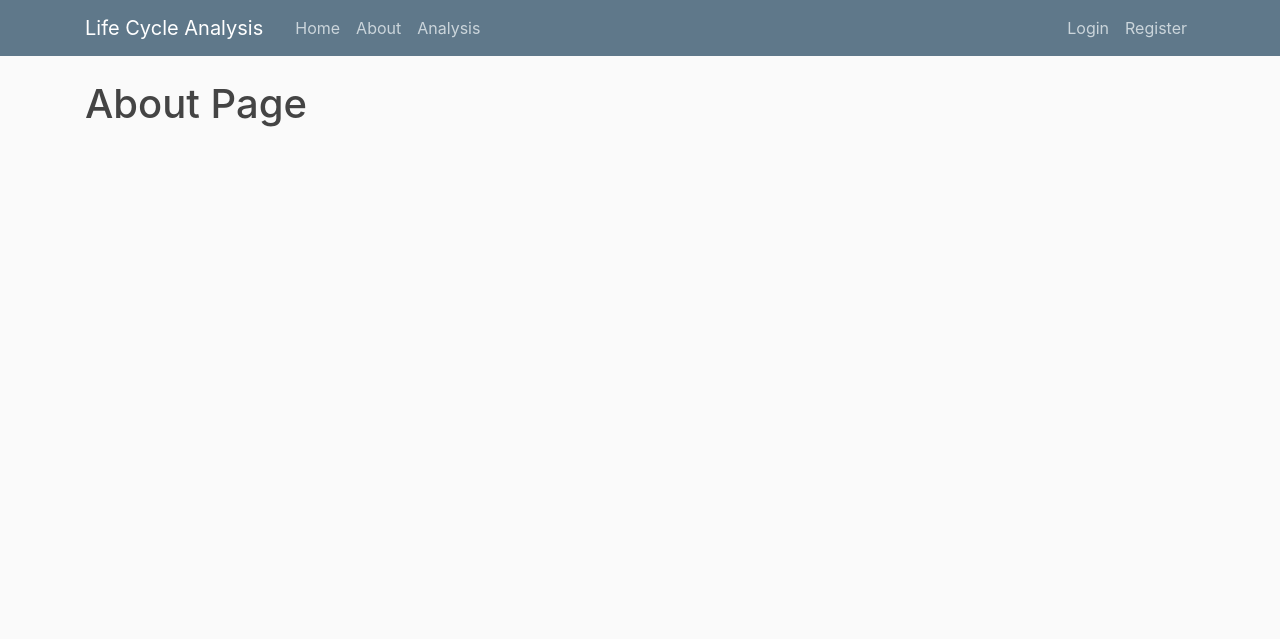
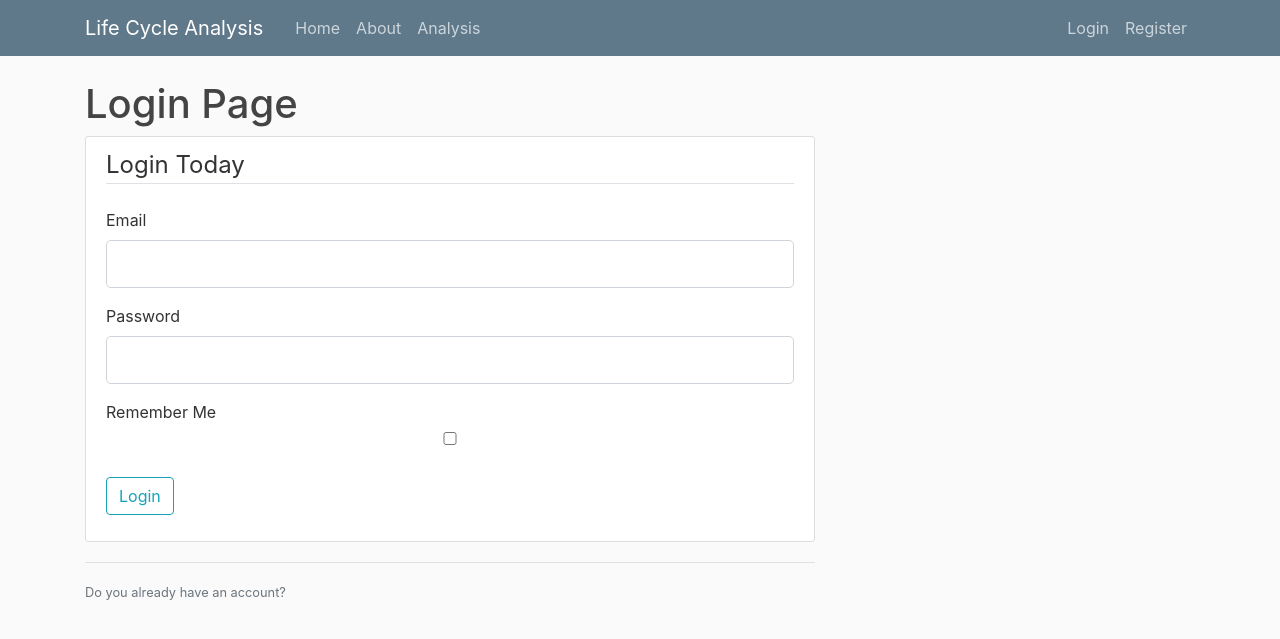
Before and after one commit to BeacnAutodesk/web-app, a Flask app: page /login in a window 1280 px wide. Shown: the top 639 px of the page. Run offline with Flask 2, Linux system fonts and the light colour scheme; some libraries are stand-ins or nearby versions.

Commit message:
frontend

```diff
--- a/templates/lca.html
+++ b/templates/lca.html
@@ -37,10 +37,4 @@
             </div>
         </form>
     </div>
-
-    <div class="border-top pt-3">
-        <small class = "text-muted">
-            <!-- note: pass in name of func 'login'-->
-            Do you already have an account? <a class="ml-2" href="{{url_for('login')}}">
-    </div>
 {% endblock content %}
--- a/templates/login.html
+++ b/templates/login.html
@@ -1,4 +1,35 @@
 {% extends "layouts.html" %}
 {% block content %}
-    <h1>About Page</h1>
+    <h1>Login Page</h1>
+    <div class= "content-section">
+    <form method="POST" action="">
+        {{ form.hidden_tag() }}
+        <!-- INPUT FIELDS -->
+        <fieldset class="form-group">
+            <legend class="border-bottom mb-4">Login Today</legend>
+            <div class="form-group">
+                {{form.email.label(class = "form-control-label")}} <!-- label of username field -->
+                {{form.email(class = "form-control form-control-lg")}} <!-- label of username field -->
+            </div>
+            <div class="form-group">
+                {{form.password.label(class = "form-control-label")}} <!-- label of username field -->
+                {{form.password(class = "form-control form-control-lg")}} <!-- label of username field -->
+            </div>
+            <div class="form-group">
+                {{form.remember.label(class = "form-control-label")}} <!-- label of username field -->
+                {{form.remember(class = "form-control form-control-lg")}} <!-- label of username field -->
+            </div>
+        </fieldset>
+        <!-- SUBMIT BUTTON -->
+        <div class="form-group">
+            {{form.submit(class="btn btn-outline-info")}} <!-- submit button (blue outline button)-->
+        </div>
+    </form>
+</div>
+
+<div class="border-top pt-3">
+    <small class = "text-muted">
+        <!-- note: pass in name of func 'login'-->
+        Do you already have an account? <a class="ml-2" href="{{url_for('login')}}">
+</div>
 {% endblock content %}
```
Also changed, not shown: main.py (+0 -15 lines), forms.py (line endings or trailing spaces).
